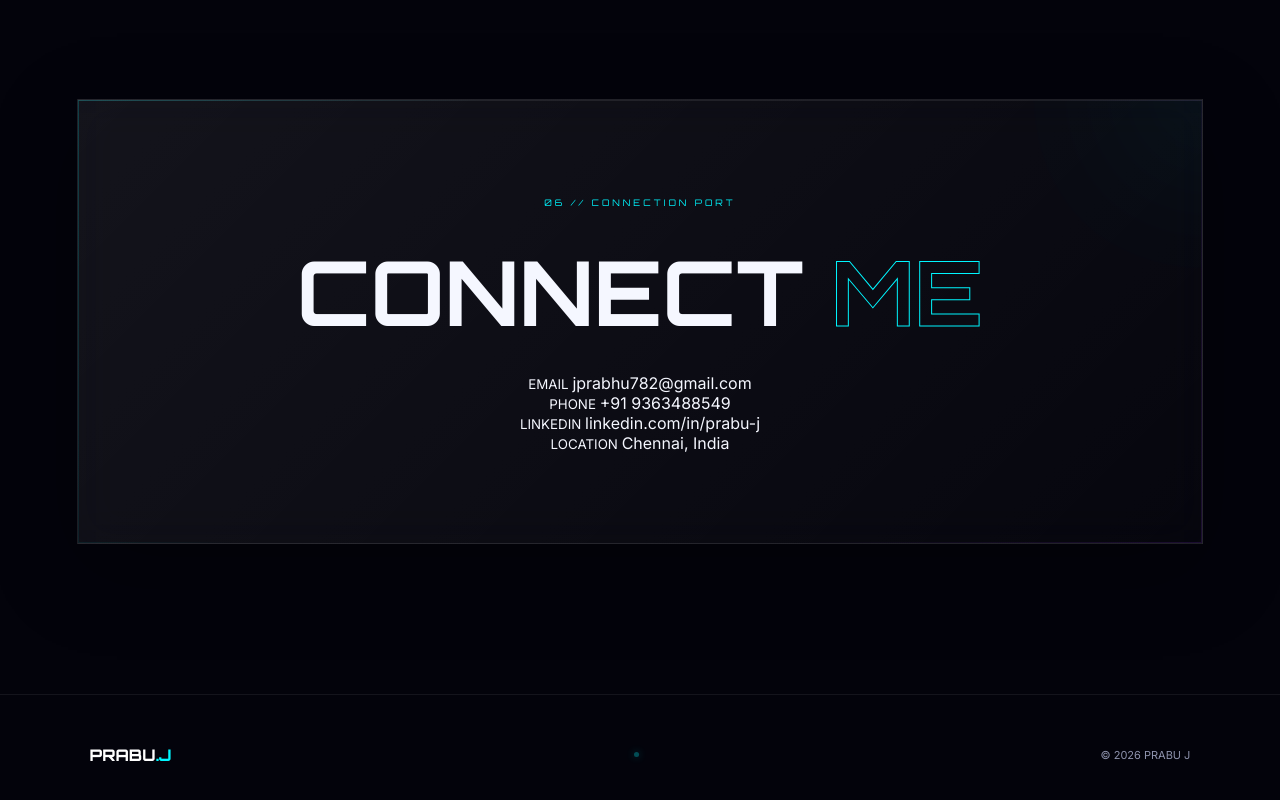
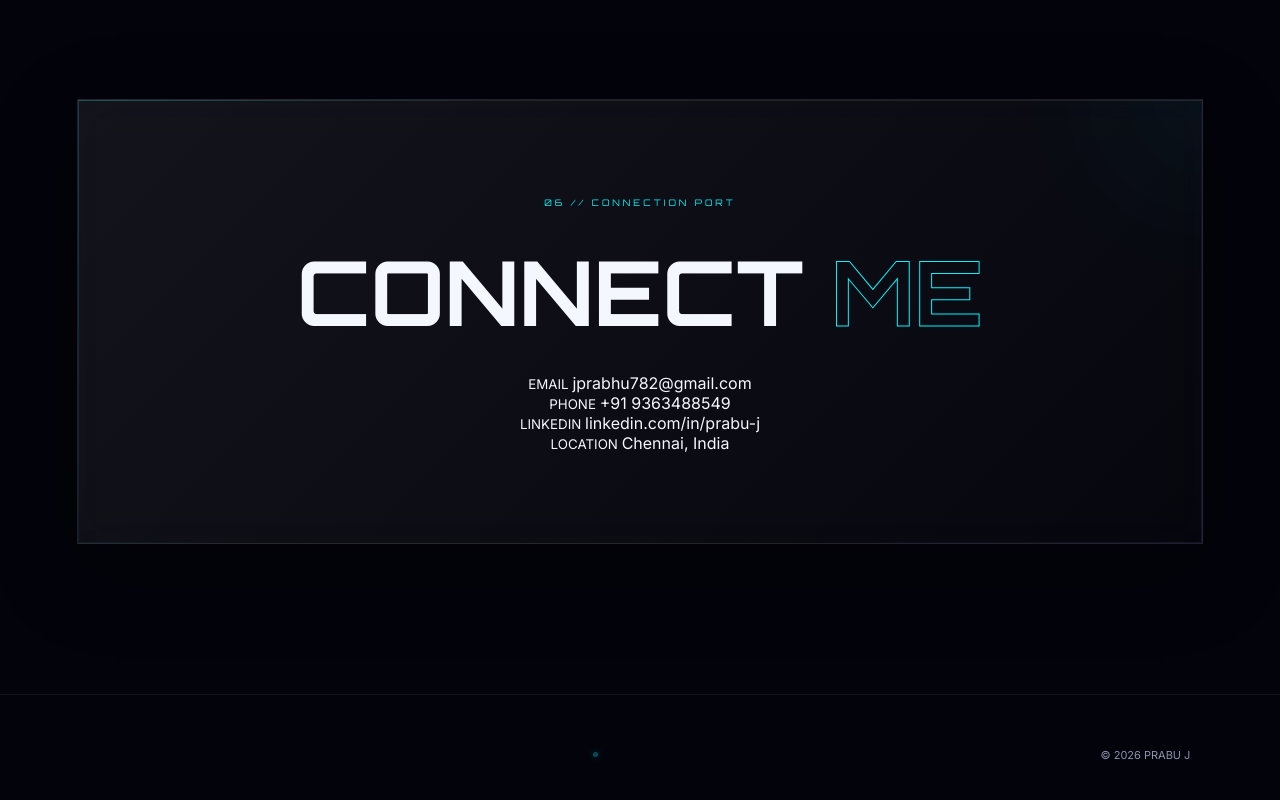
Before and after one commit to joyboyprabu06/prabu-portfolio, a plain HTML site: page index.html in a window 1280 px wide. Shown: the part 5945-6745 px from the top of the page. Drawn offline with Linux system fonts and the light colour scheme.

Commit message:
Update index.html

```diff
--- a/index.html
+++ b/index.html
@@ -1343,7 +1343,6 @@
 
         <div class="footer-logo">
 
-            PRABU<span>.J</span>
 
         </div>
 
```
